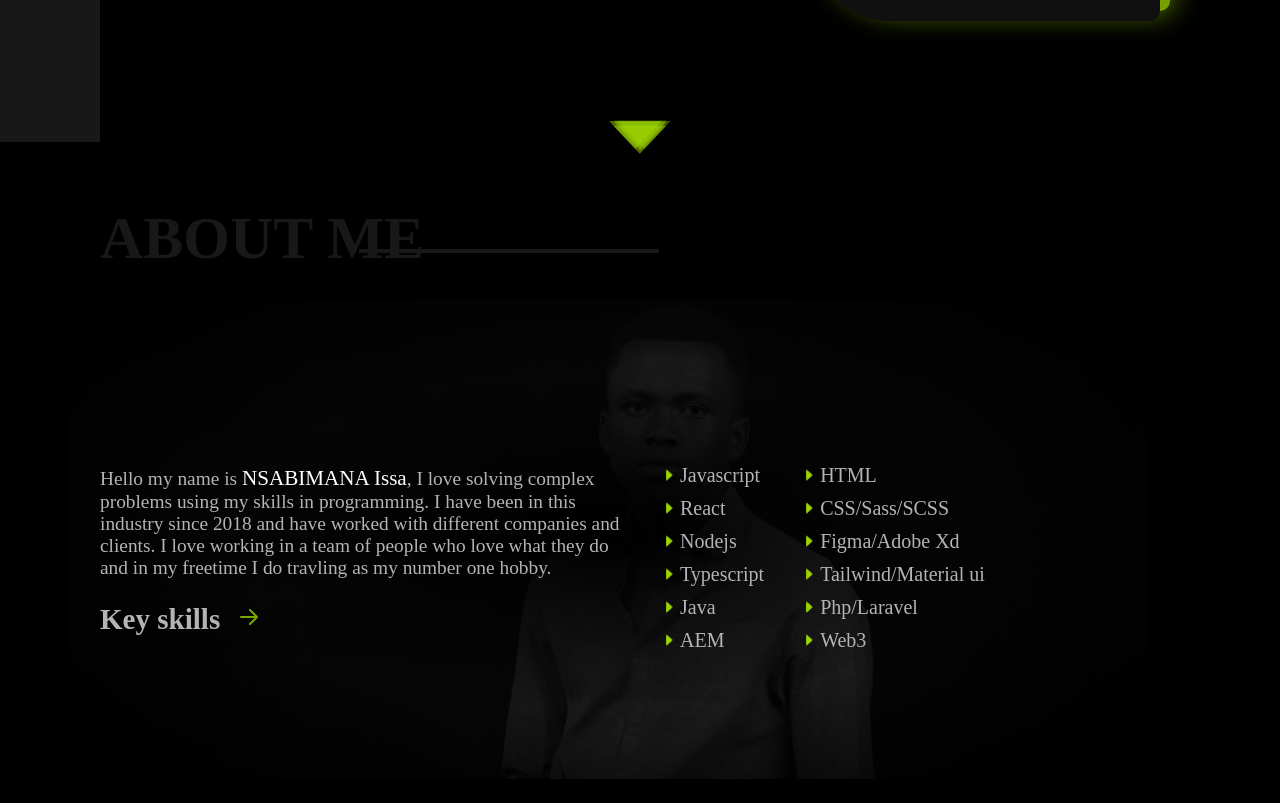
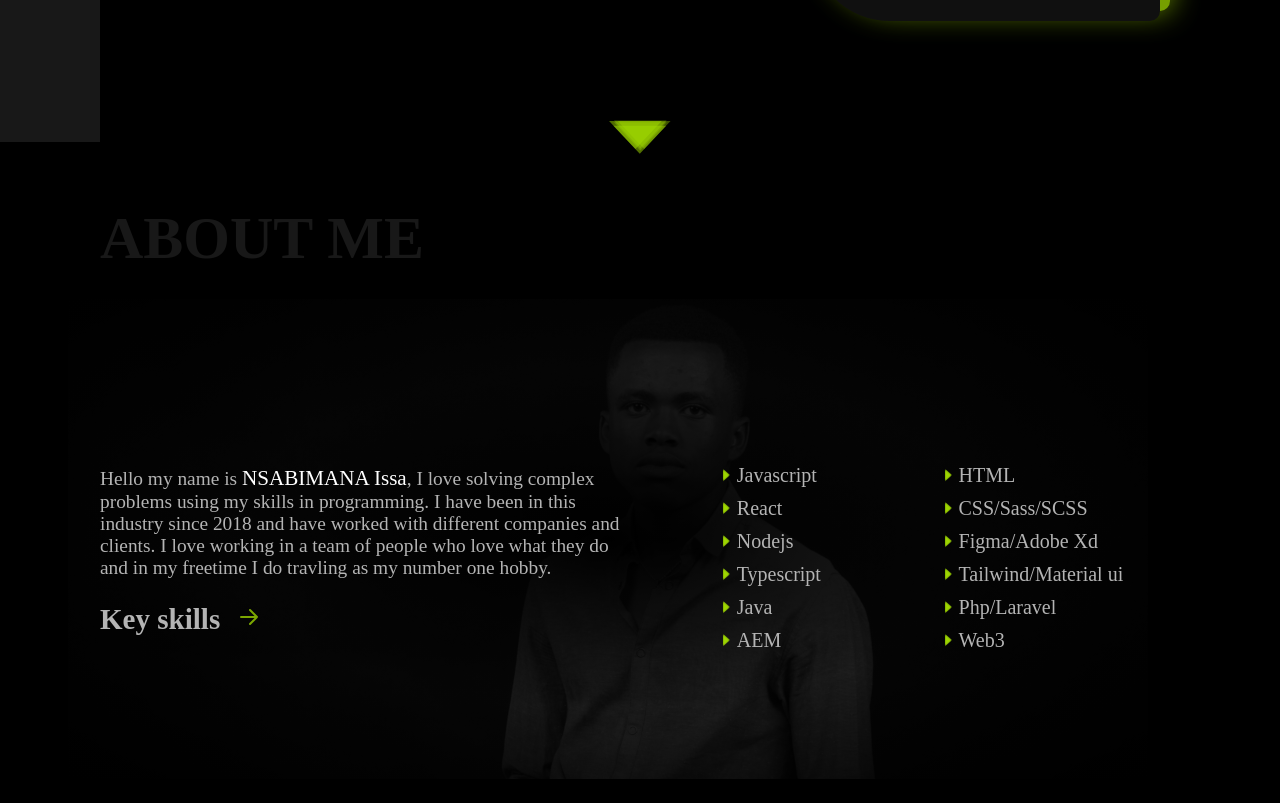
Before and after one commit to BenoitIT/updatedbrand, a Next.js app: page / in a window 1280 px wide. Shown: the part 658-1461 px from the top of the page. Built offline with nearby package versions, Linux system fonts and the light colour scheme.

Commit message:
removing line on separator

```diff
--- a/styles/comps/AboutSection.module.scss
+++ b/styles/comps/AboutSection.module.scss
@@ -28,6 +28,9 @@
   .desc {
     width: 100%;
     z-index: 2;
+    @include mobile-l {
+      text-align: center;
+    }
     h2 {
       width: 100%;
       margin-left: auto;
@@ -50,8 +53,7 @@
     .rightContainer {
       width: 100%;
       display: flex;
-      margin-left: auto;
-      gap: 32px;
+      justify-content: space-around;
     }
   }
 }
--- a/styles/comps/Separator.module.scss
+++ b/styles/comps/Separator.module.scss
@@ -10,14 +10,4 @@
     margin-top: 80px;
     font-size: 18px;
   }
-  position: relative;
-  &::after {
-    content: ' ';
-    height: 4px;
-    width: 300px;
-    background-color: $brand-4;
-    position: absolute;
-    bottom: 20px;
-    left: 24%;
-  }
 }
```
